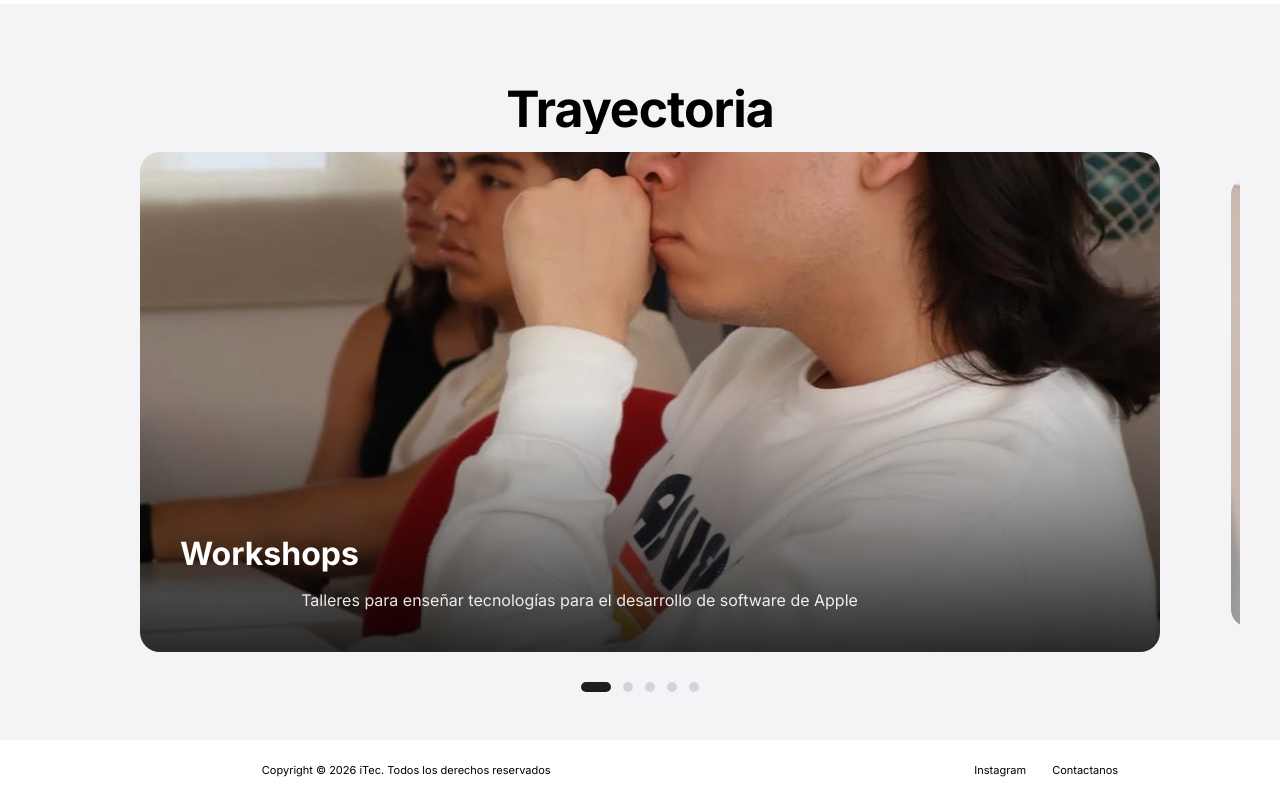
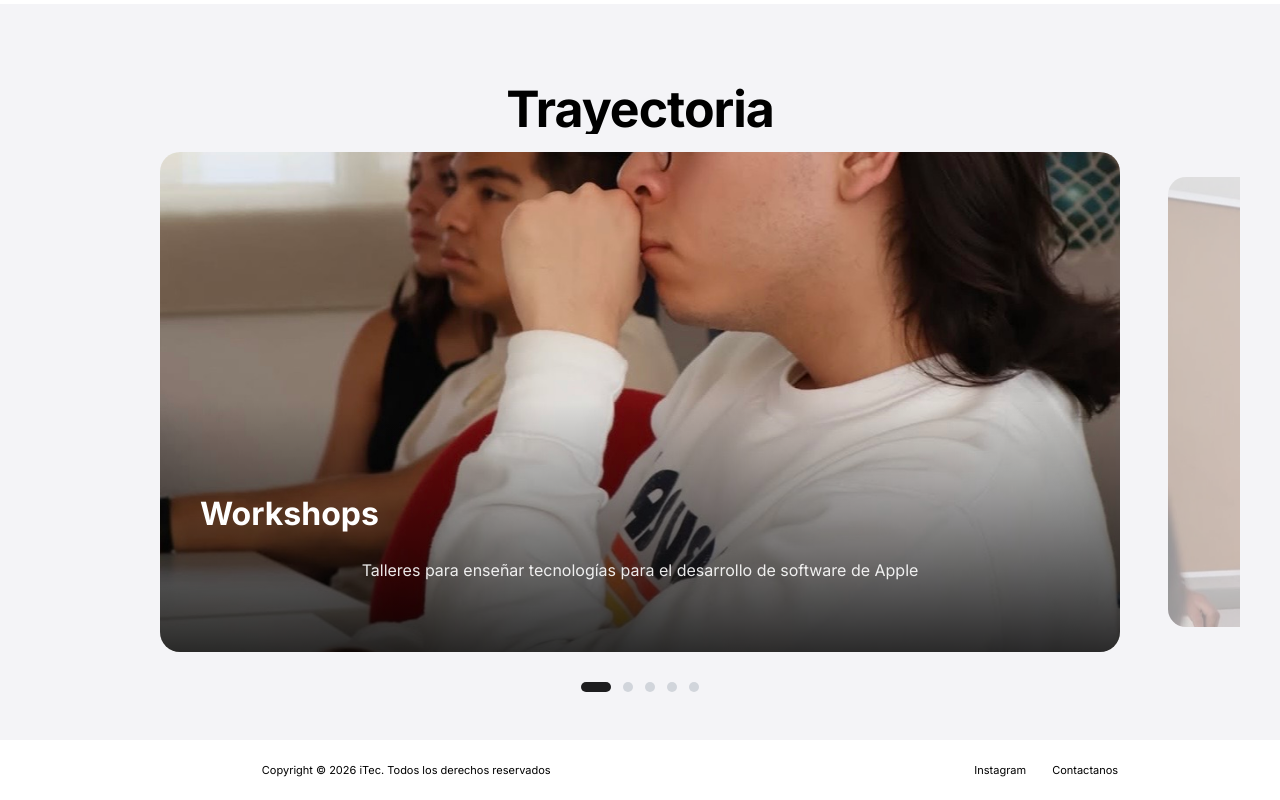
Before and after one commit to iTecCEM/itec_web, a React (Vite) app: page /community in a window 1280 px wide. Shown: the part 1332-2132 px from the top of the page. Built offline with nearby package versions, Linux system fonts and the light colour scheme.

Commit message:
Addition of responsive Project Reel

```diff
--- a/src/components/CommunityPage/ProjectReel.tsx
+++ b/src/components/CommunityPage/ProjectReel.tsx
@@ -9,50 +9,59 @@ const ProjectReel = () => {
     id : number,
     img : string,
     title : string,
-    desc : string
+    desc : string,
+    details : string
   };
 
   const pastEvents : Event [] = [
     {id : 1,
      img : img1,
      title : 'Workshops',
-     desc : 'Talleres para enseñar tecnologías para el desarrollo de software de Apple'
+     desc : 'Talleres para enseñar tecnologías para el desarrollo de software de Apple',
+     details : `Se han llevado a cabo talleres con las tecnologías de Apple: SwiftUI, CoreML, Playgrounds y el desarrollo de Spatial Computing con los Apple Vision Pro, teniendo en cuenta la ideología del grupo de hacer a Swift más accesible para los alumnos, utilizando para ello laboratorios con iMac's`
     },
     {id : 2,
      img : img2,
      title : 'Workshops',
-     desc : 'Talleres para enseñar tecnologías para el desarrollo de software de Apple'
+     desc : 'Talleres para enseñar tecnologías para el desarrollo de software de Apple',
+     details : `Se han llevado a cabo talleres con las tecnologías de Apple: SwiftUI, CoreML, Playgrounds y el desarrollo de Spatial Computing con los Apple Vision Pro, teniendo en cuenta la ideología del grupo de hacer a Swift más accesible para los alumnos, utilizando para ello laboratorios con iMac's`
+
     },
     {id : 3,
      img : img3,
      title : 'Workshops',
-     desc : 'Talleres para enseñar tecnologías para el desarrollo de software de Apple'
+     desc : 'Talleres para enseñar tecnologías para el desarrollo de software de Apple',
+     details : `Se han llevado a cabo talleres con las tecnologías de Apple: SwiftUI, CoreML, Playgrounds y el desarrollo de Spatial Computing con los Apple Vision Pro, teniendo en cuenta la ideología del grupo de hacer a Swift más accesible para los alumnos, utilizando para ello laboratorios con iMac's`
     },
     {id : 4,
      img : img3,
      title : 'Workshops',
-     desc : 'Talleres para enseñar tecnologías para el desarrollo de software de Apple'
+     desc : 'Talleres para enseñar tecnologías para el desarrollo de software de Apple',
+     details : `Se han llevado a cabo talleres con las tecnologías de Apple: SwiftUI, CoreML, Playgrounds y el desarrollo de Spatial Computing con los Apple Vision Pro, teniendo en cuenta la ideología del grupo de hacer a Swift más accesible para los alumnos, utilizando para ello laboratorios con iMac's`
     },
     {id : 5,
      img : img3,
      title : 'Workshops',
-     desc : 'Talleres para enseñar tecnologías para el desarrollo de software de Apple'
+     desc : 'Talleres para enseñar tecnologías para el desarrollo de software de Apple',
+     details : `Se han llevado a cabo talleres con las tecnologías de Apple: SwiftUI, CoreML, Playgrounds y el desarrollo de Spatial Computing con los Apple Vision Pro, teniendo en cuenta la ideología del grupo de hacer a Swift más accesible para los alumnos, utilizando para ello laboratorios con iMac's`
     }
   ];
 
   const [activeIndex, setActiveIndex] = useState(0);
-
+  const isMobile = window.innerWidth <= 768 ;
+  const offset = isMobile ? 95 : 80;
 
   return (
     <section className="pReelSection">
       <h1>Trayectoria</h1>
-        <div className="track" style={{ transform: `translateX(calc(-${activeIndex * 87}% + 7.5%))` }}>
+        <div className="track" style={{ transform: `translateX(calc(-${activeIndex * offset}% + ${isMobile ? 2.5 : 10}%))` }}>
           {pastEvents.map((item, index) => (
             <figure key={item.id} className={`slide ${index === activeIndex ? 'active' : ''}`}>
               <img src={item.img} alt={item.title} />
               <figcaption className="overlay">
                 <h2>{item.title}</h2>
-                <p>{item.desc}</p>
+                <p className="desc">{item.desc}</p>
+                <p className="details">{item.details}</p>
               </figcaption>
             </figure>
           ))}
--- a/src/pages/CommunityPage.css
+++ b/src/pages/CommunityPage.css
@@ -346,7 +346,6 @@
 	width: 100%;
 	overflow: hidden;
 	border-radius: 20px;
-	/* position: relative; */
 	font-size: 50px;
 	line-height: 1;
     font-weight: 700;
@@ -356,20 +355,28 @@
 
 .track {
   display: flex;
+	flex-direction: row;
   transition: transform 0.8s cubic-bezier(0.4, 0, 0.2, 1);
   will-change: transform;
 }
 
 .slide {
   position: relative;
-  min-width: 85%;
+  min-width: 80%;
+	width: 80%;
   height: 500px;
-  margin: 0 10px;
+  margin: 0%;
   border-radius: 20px;
   overflow: hidden;
   transition: transform 0.6s ease, opacity 0.6s ease;
   opacity: 0.4;
   transform: scale(0.9);
+}
+@media (max-width: 768px) {
+  .slide {
+    min-width: 90%;
+    width: 90%;
+  }
 }
 
 .slide.active {
@@ -388,7 +395,7 @@
   bottom: 0;
   left: 0;
   width: 100%;
-  height: 50%; /* Solo cubre la mitad inferior */
+  height: 50%;
   background: linear-gradient(to top, rgba(0,0,0,0.8) 0%, transparent 100%);
   display: flex;
   flex-direction: column;
@@ -398,7 +405,7 @@
   box-sizing: border-box;
   opacity: 0;
   transform: translateY(20px);
-  transition: all 0.5s ease 0.3s; /* Delay para que aparezca después del movimiento */
+  transition: all 0.5s ease 0.3s;
 }
 
 .slide:hover .overlay{
@@ -419,10 +426,38 @@
 
 .overlay p {
   font-size: 1rem;
-  margin: 0;
+  margin: 10px auto;
   opacity: 0.9;
 	color: #ffffff;
   max-width: 85%;
+}
+
+.desc {
+	max-height: 100%;
+	opacity: 1;
+	margin: auto;
+	overflow:visible;
+	transition: all 0.8s cubic-bezier(0.4, 0, 0.2, 1);
+}
+
+.details {
+	max-height: 0;
+	opacity: 0;
+	margin: auto;
+	overflow: hidden;
+	transition: all 0.8s cubic-bezier(0.4, 0, 0.2, 1);
+}
+
+.slide:hover .desc {
+	max-height: 0;
+	opacity: 0;
+	margin: auto;
+}
+
+.slide:hover .details {
+	max-height: 100%;
+	opacity: 1;
+	margin: auto;
 }
 
 .carouselPagination {
@@ -450,6 +485,7 @@
   width: 30px;
   border-radius: 10px;
 }
+
 @media (max-width: 768px) {
   .slide {
     min-width: 95%;
```
